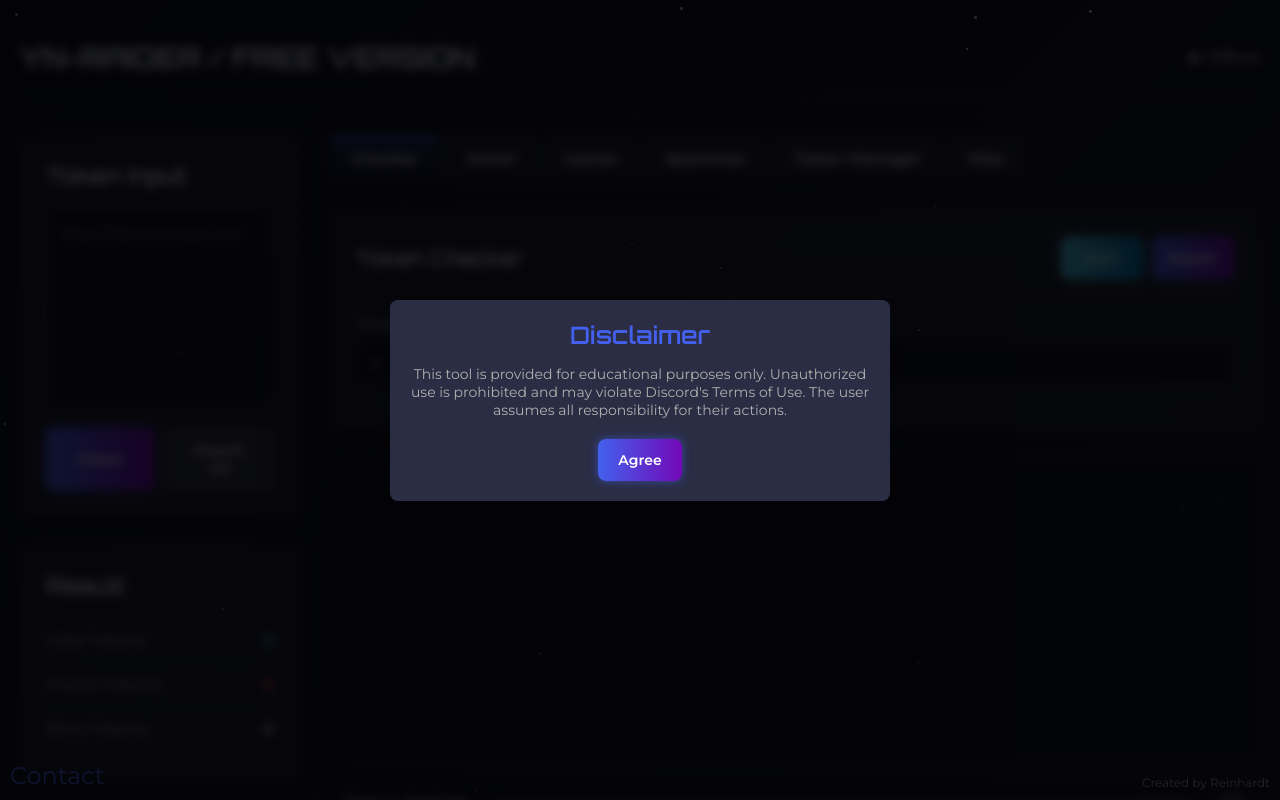
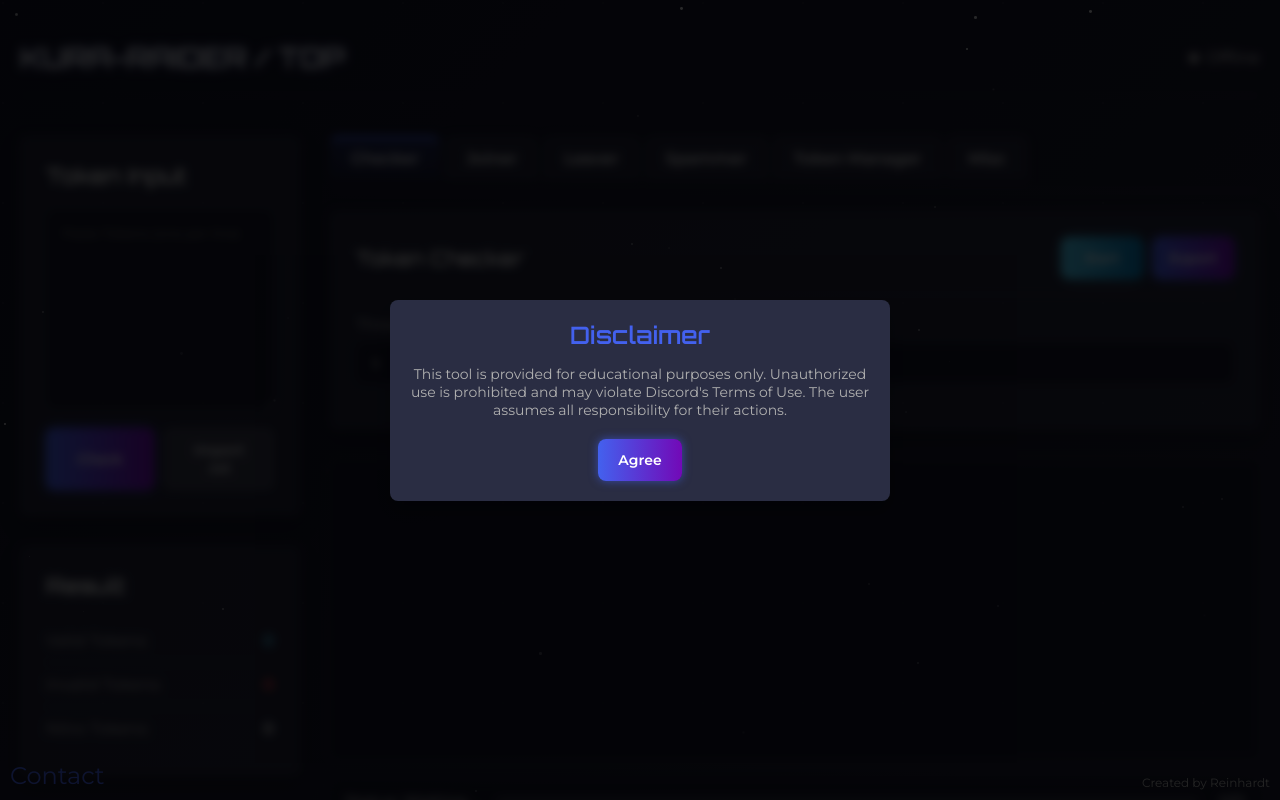
Before and after one commit to zumi0305/kura-Raider, a Flask app: page / in a window 1280 px wide. Run offline with Flask 3, Linux system fonts and the light colour scheme.

Commit message:
Update index.html

```diff
--- a/templates/index.html
+++ b/templates/index.html
@@ -36,7 +36,7 @@
     <div class="container" id="main-container">
         <header>
             <div class="logo">
-                YN-RAIDER / FREE VERSION
+                KURA-RAIDER / TOP
             </div>
             <div class="status-item">
                 <div class="status-indicator status-inactive" id="connection-status"></div>
```
